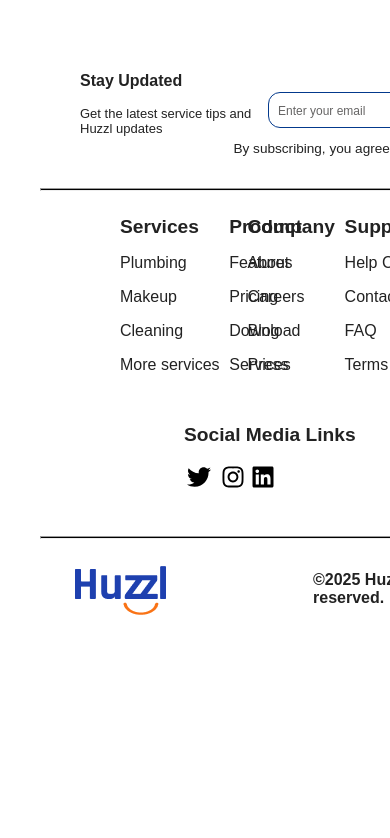
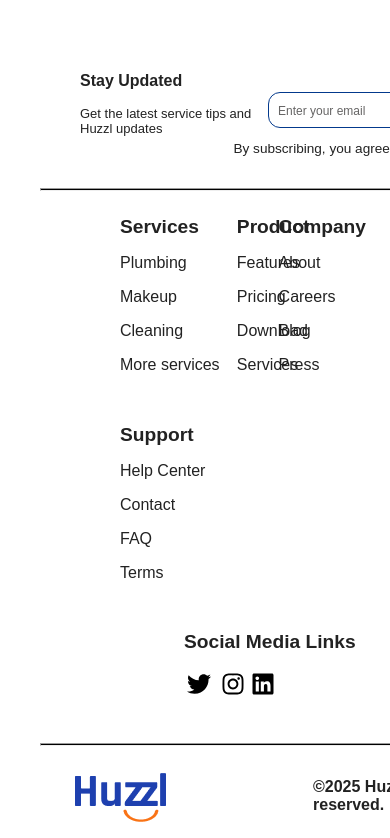
Before and after one commit to Gamdat/Team-huzzl, a React (Vite) app: page /about in a window 390 px wide. Shown: the part 1787-2625 px from the top of the page. Before the commit the page ends 2418 px from the top, so only its background shows below. Built offline with nearby package versions, Linux system fonts and the light colour scheme.

Commit message:
fix css error

```diff
--- a/src/Components/AboutPage.css
+++ b/src/Components/AboutPage.css
@@ -690,7 +690,7 @@ hr{
 }
 
 .sector-2{
-    margin-right: -4rem;
+    margin-right: -3rem;
 }
 
 .sector-4{
```
